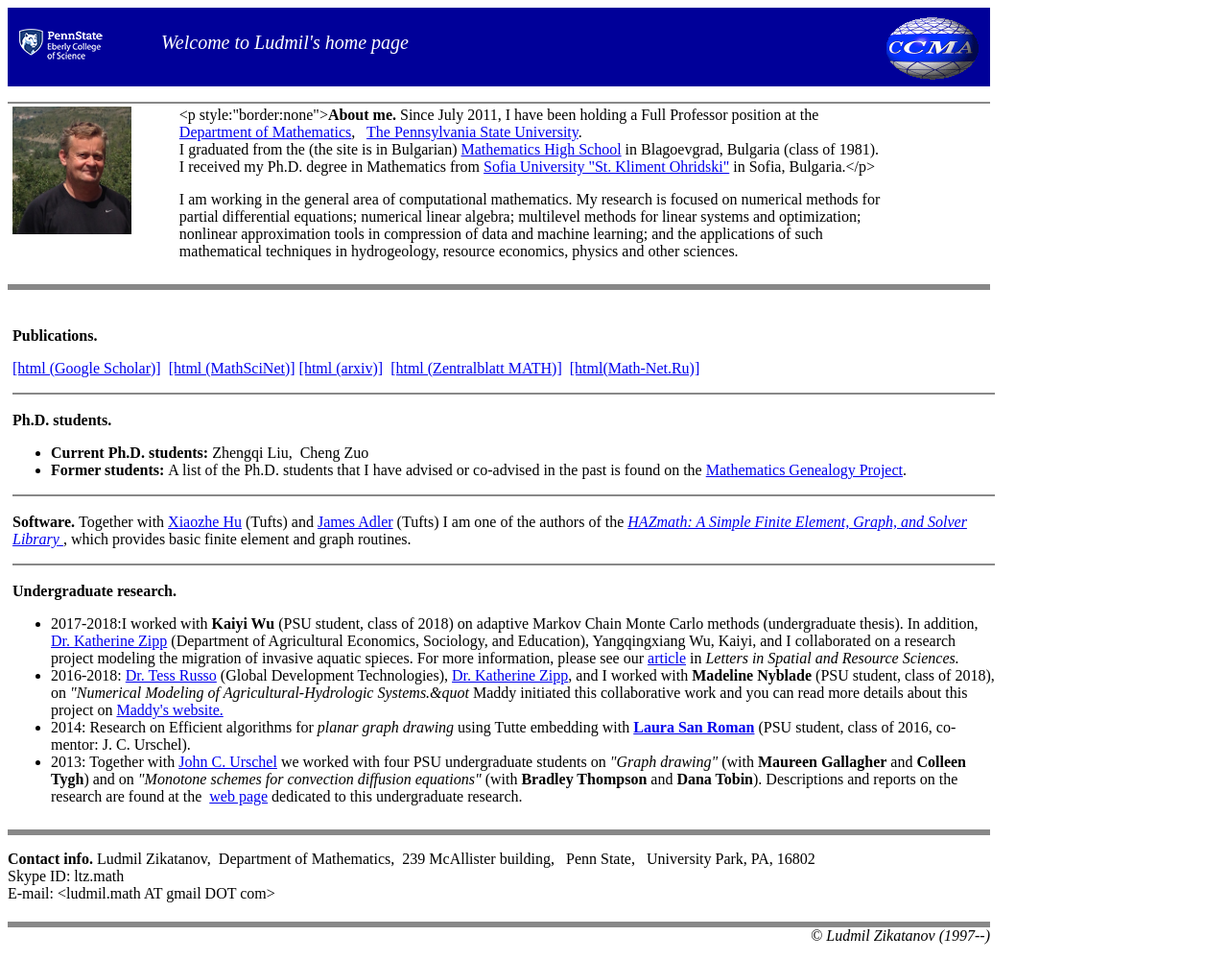
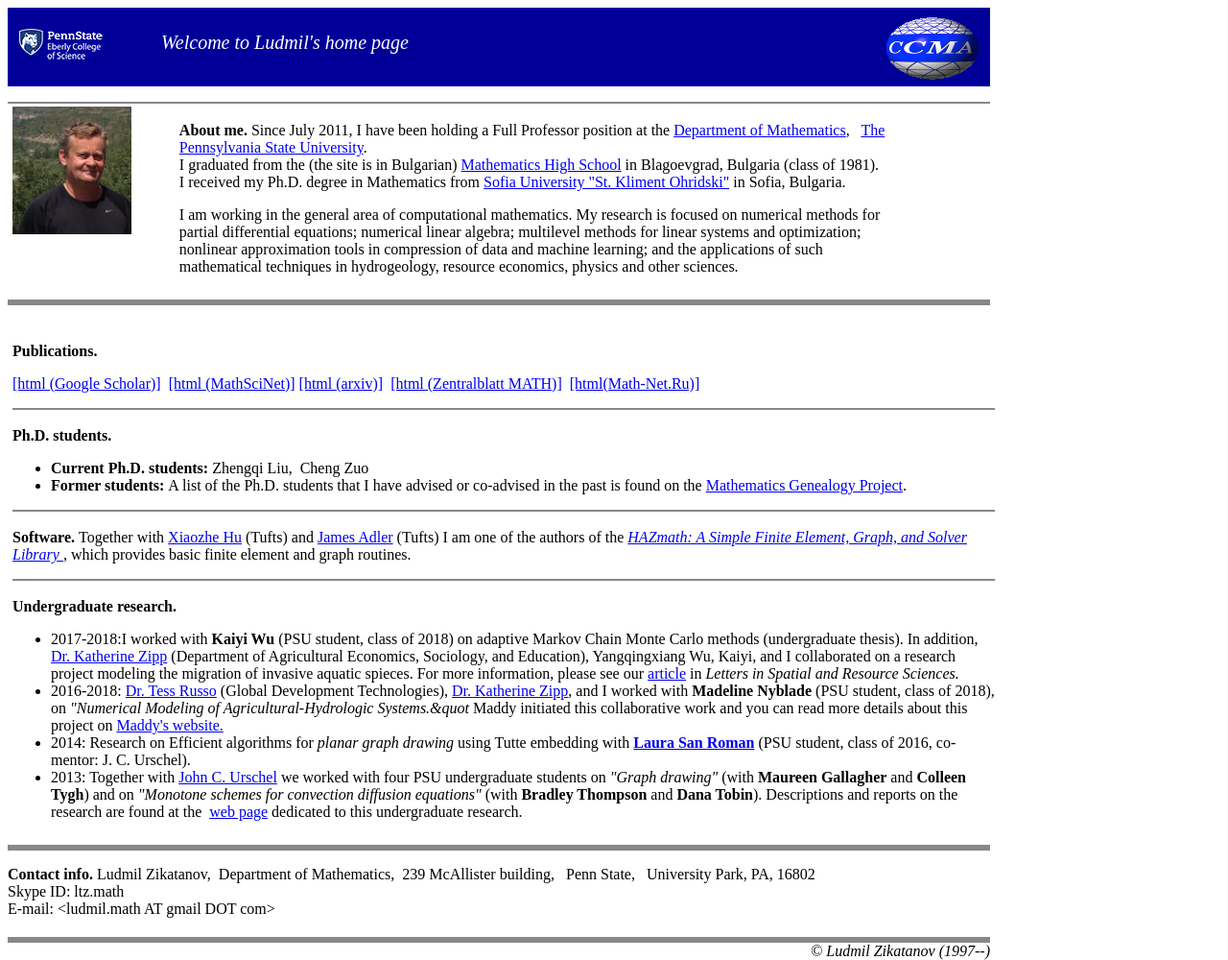
Before and after one commit to ludmil02/ludmil02.github.io, a Jekyll site: the page built from index.md, in a window 1280 px wide. Shown: the whole page at 96% size. Built offline with Jekyll 4.4.1, drawn with Linux system fonts in a browser that asks for light colours; our own code applies the rules of GitHub Pages for plain Markdown files.

Commit message:
Update index.md

```diff
--- a/index.md
+++ b/index.md
@@ -11,7 +11,7 @@
   <div style="float:left;width:16%;margin: 5px 5px 5px 5px">
     <img src = "/assets/img/l1_2014.jpg" alt="Ludmil's Picture (2014, Acumuer)"	 style="width:124px" />
   </div>
-  <div style="float:left; width:72%;margin: 5px 5px 5px 5px"><p style:"border:none"><b>About me.</b>  Since July 2011, I have been holding a Full Professor position at the <a href="http://www.math.psu.edu/">Department of Mathematics</a>, &nbsp; <a href="http://www.psu.edu/">The Pennsylvania State University</a>. <br/>
+  <div style="float:left; width:72%;margin: 5px 5px 5px 5px"><p style="border:none;"><b>About me.</b>  Since July 2011, I have been holding a Full Professor position at the <a href="http://www.math.psu.edu/">Department of Mathematics</a>, &nbsp; <a href="http://www.psu.edu/">The Pennsylvania State University</a>. <br/>
       I graduated from the (the site is in Bulgarian) <a href="http://www.pmg-blg.com/">Mathematics High School</a> in Blagoevgrad, Bulgaria (class of 1981).<br/>
       I received my Ph.D. degree in Mathematics from <a href="https://www.fmi.uni-sofia.bg/en">Sofia University &quot;St. Kliment Ohridski&quot;</a> in Sofia, Bulgaria.</p>
   <p>
```
